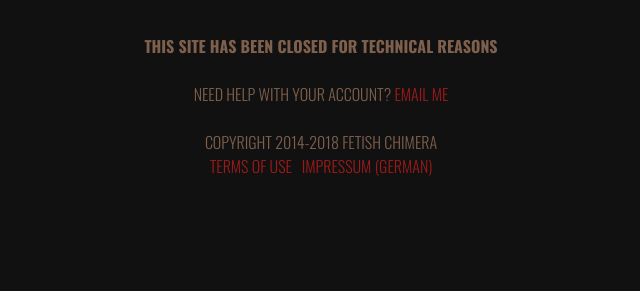
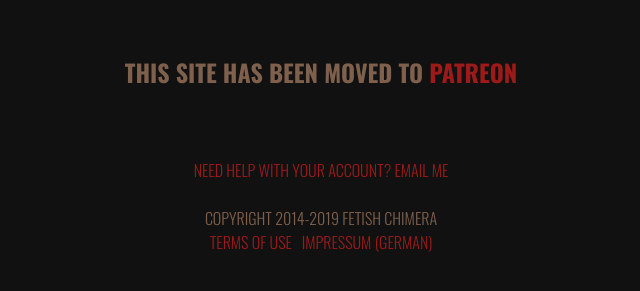
Before and after one commit to nikitzo/fetishchimera.com, a plain HTML site: page index.html in a window 1280 px wide. Shown: the part 173-464 px from the top of the page, without its empty margins (319-959 px from the left). Drawn offline with nearby package versions, Linux system fonts and the light colour scheme.

Commit message:
Update index.html

```diff
--- a/index.html
+++ b/index.html
@@ -20,9 +20,9 @@
 </div>
 
 <div style="text-align: center; text-transform: uppercase">
-<b>This site has been closed for technical reasons</b><br><br>
+<h2>This site has been moved to <a href="https://patreon.com/fetishchimera">Patreon</h2><br><br>
 Need help with your account? <a href="mailto:mail@fetishchimera.com">Email me</a><br><br>
-Copyright 2014-2018 Fetish Chimera<br>
+Copyright 2014-2019 Fetish Chimera<br>
 <a href="https://fetishchimera.com/terms">Terms of Use</a> &nbsp;
 <a href="https://fetishchimera.com/imprint">Impressum (German)</a>
 </div>
```
